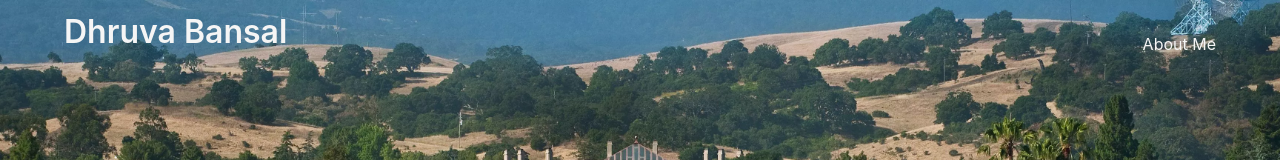
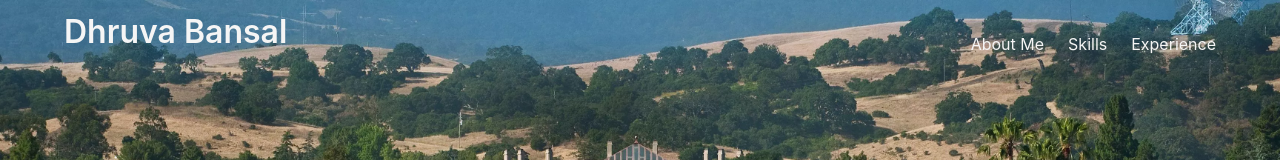
Before and after one commit to DhruvaBansal00/DhruvaBansal00.github.io, a React (Create React App) app: page / in a window 1280 px wide. Shown: the top 160 px of the page. Built offline with nearby package versions, Linux system fonts and the light colour scheme.

Commit message:
Draft 1?

```diff
--- a/public/css/styles.css
+++ b/public/css/styles.css
@@ -17,6 +17,7 @@ html {
         background-size: cover;
         background-position: center;
         z-index: -1;
+        /* opacity: 0.9; */
     }
 }
 @media (min-width: 600px) {
@@ -26,6 +27,7 @@ html {
         background-attachment: fixed;
         background-size: cover;
         background-position: center;
+        /* opacity: 0.75; */
     }
 }
 
--- a/src/components/elements/NavBar.js
+++ b/src/components/elements/NavBar.js
@@ -39,9 +39,9 @@ class NavBar extends React.Component {
           >
             <div className="navbar-end" onClick={this.handleMenuClick}>
               <MenuItem text="About Me" href="#aboutMe" />
-            {  // <MenuItem text="Skills" href="#skills" />
-              // <MenuItem text="Experience" href="#experience" />
-              // <MenuItem text="Articles" href="#articles" />
+              <MenuItem text="Skills" href="#skills" />
+              <MenuItem text="Experience" href="#experience" />
+            { // <MenuItem text="Articles" href="#articles" />
             }
             </div>
           </div>
--- a/src/components/elements/SkillsList.js
+++ b/src/components/elements/SkillsList.js
@@ -52,7 +52,7 @@ function SkillItem(props) {
   };
 
   return (
-    <Grid item xs={props.size*3} md={props.size} key={props.index}>
+    <Grid item xs={6} md={props.size} key={props.index}>
       <Card className={classes.root}>
         <CardHeader
           onClick={handleExpandClick}
```
Also changed, not shown: 32 other files (tests, documents, lock files or other folders).
